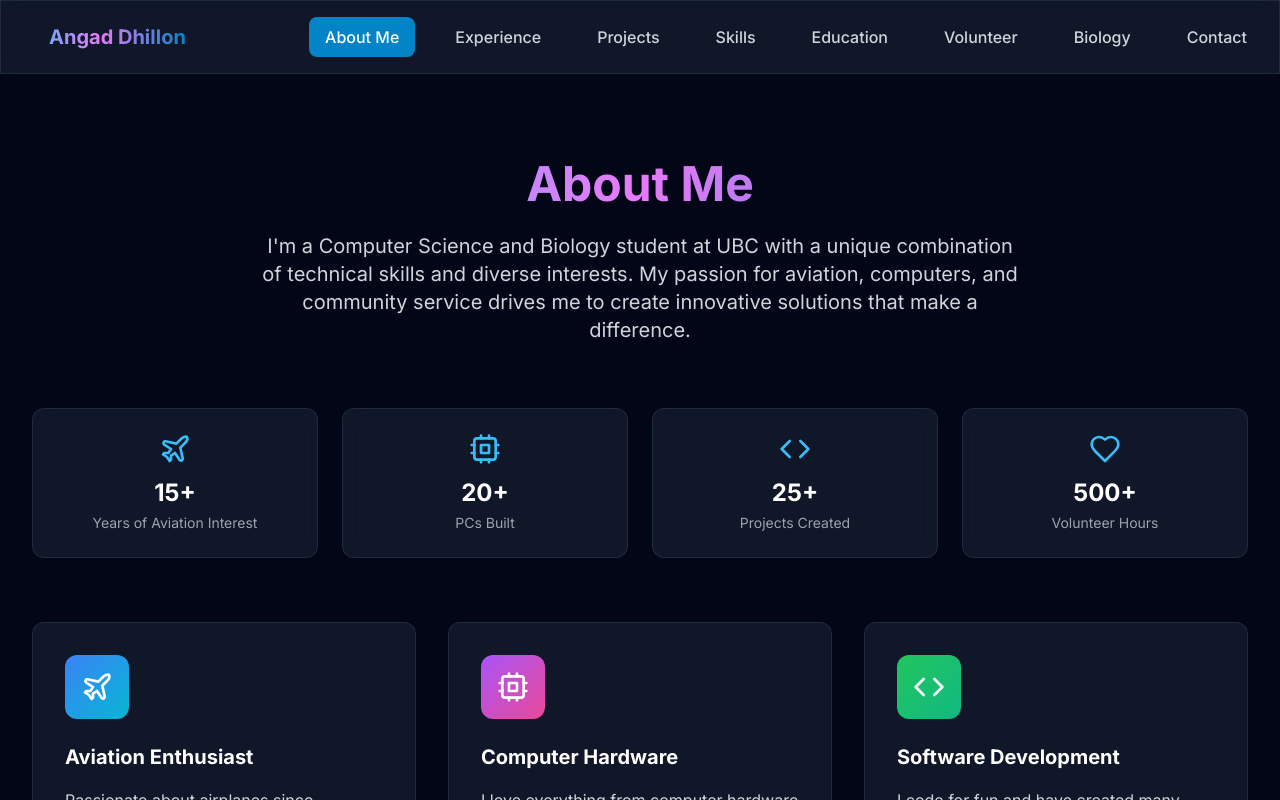
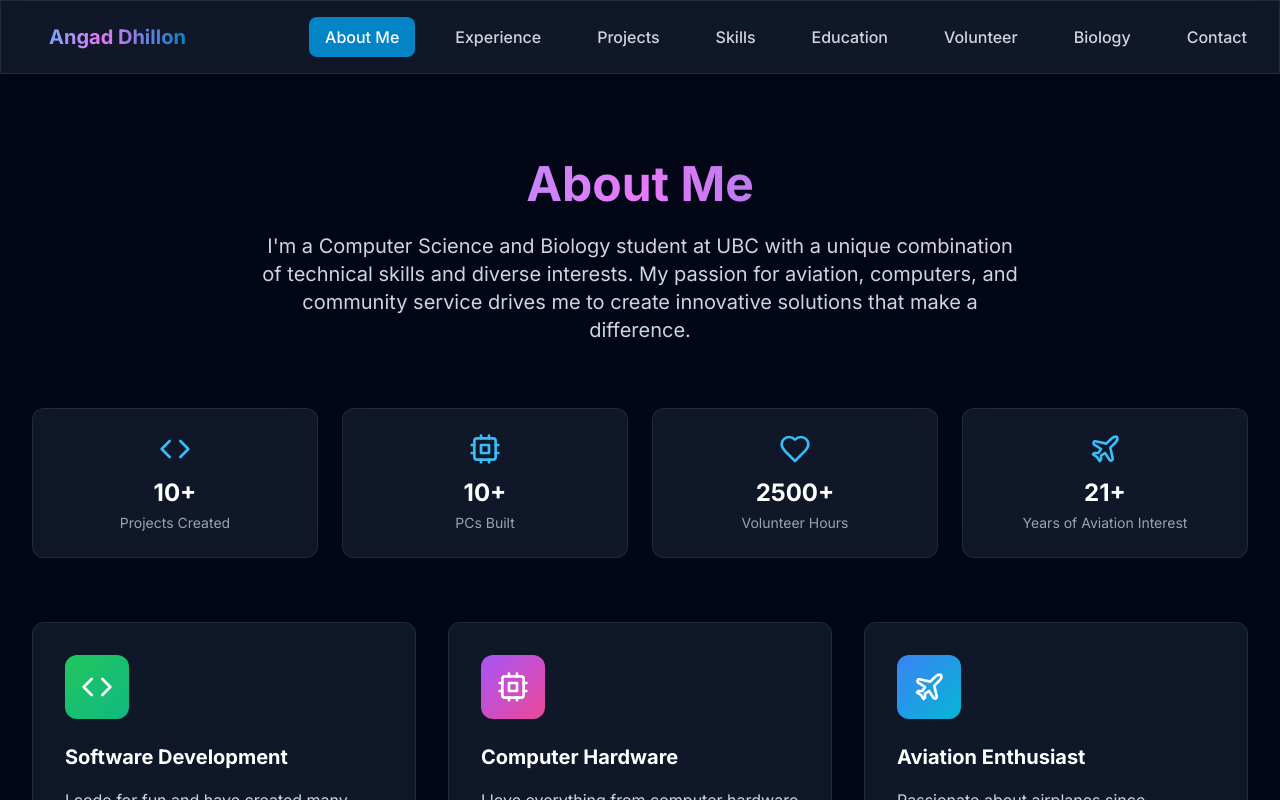
Before and after one commit to angadsdhillon/Angads-Website, a Next.js app: page / in a window 1280 px wide. Both pictures are taken after a click on the button "About Me". Shown: the top 800 px of the page. Built offline with nearby package versions, Linux system fonts and the light colour scheme.

Commit message:
Update AboutSection: Reorder interests and stats to prioritize software engineering for job applications

```diff
--- a/src/components/AboutSection.tsx
+++ b/src/components/AboutSection.tsx
@@ -12,10 +12,10 @@ export default function AboutSection() {
 
   const interests = [
     {
-      icon: Plane,
-      title: 'Aviation Enthusiast',
-      description: 'Passionate about airplanes since childhood. I study the physics and systems behind aircraft, photograph them as a hobby, and have memorized virtually every commercial airplane and airline. I also collect model airplanes.',
-      color: 'from-blue-500 to-cyan-500',
+      icon: Code,
+      title: 'Software Development',
+      description: 'I code for fun and have created many projects listed on my resume and GitHub. I enjoy building innovative solutions and learning new technologies to expand my programming capabilities.',
+      color: 'from-green-500 to-emerald-500',
       delay: 0.1,
     },
     {
@@ -26,19 +26,19 @@ export default function AboutSection() {
       delay: 0.2,
     },
     {
-      icon: Code,
-      title: 'Software Development',
-      description: 'I code for fun and have created many projects listed on my resume and GitHub. I enjoy building innovative solutions and learning new technologies to expand my programming capabilities.',
-      color: 'from-green-500 to-emerald-500',
+      icon: Plane,
+      title: 'Aviation Enthusiast',
+      description: 'Passionate about airplanes since childhood. I study the physics and systems behind aircraft, photograph them as a hobby, and have memorized virtually every commercial airplane and airline. I also collect model airplanes.',
+      color: 'from-blue-500 to-cyan-500',
       delay: 0.3,
     },
   ]
 
   const stats = [
-    { label: 'Years of Aviation Interest', value: '15+', icon: Plane },
-    { label: 'PCs Built', value: '20+', icon: Cpu },
-    { label: 'Projects Created', value: '25+', icon: Code },
-    { label: 'Volunteer Hours', value: '500+', icon: Heart },
+    { label: 'Projects Created', value: '10+', icon: Code },
+    { label: 'PCs Built', value: '10+', icon: Cpu },
+    { label: 'Volunteer Hours', value: '2500+', icon: Heart },
+    { label: 'Years of Aviation Interest', value: '21+', icon: Plane},
   ]
 
   return (
```
